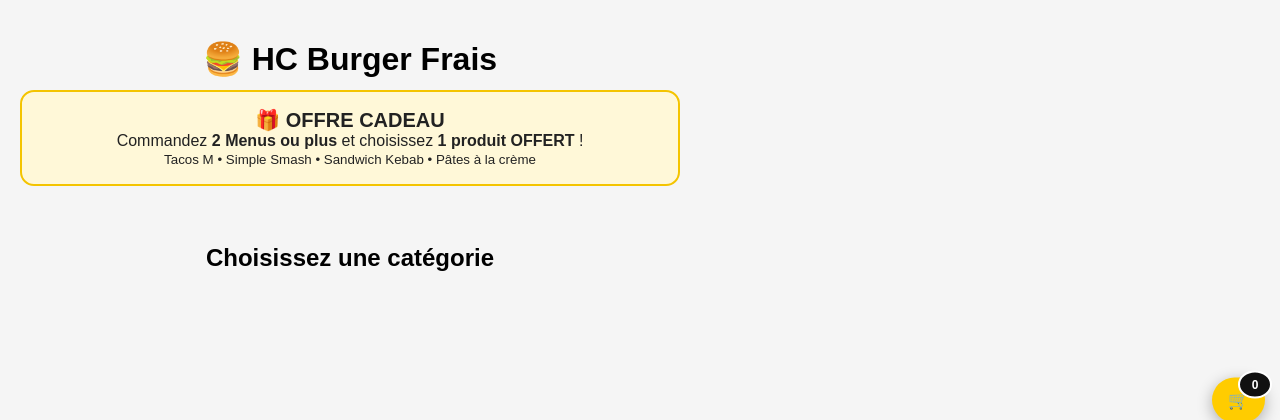
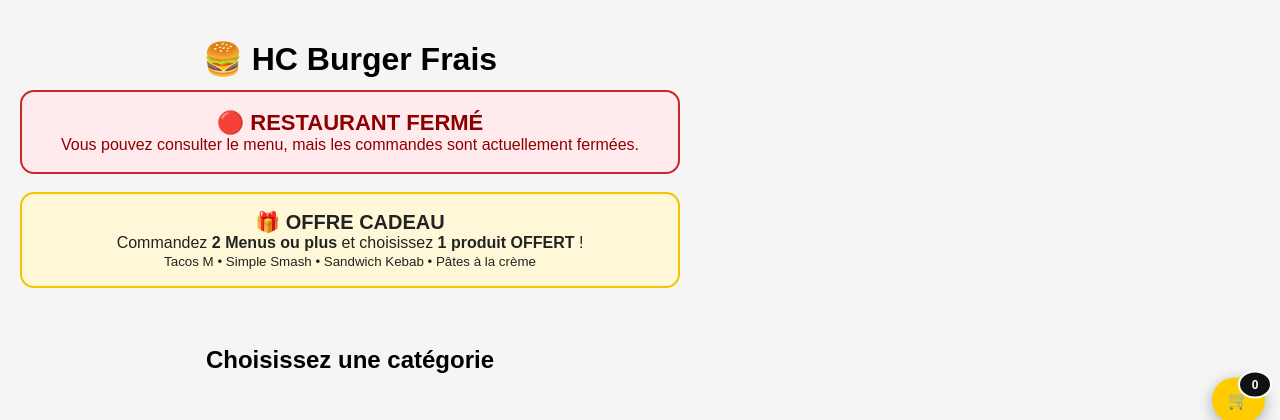
Before and after one commit to nassimchenib371-boop/Hc-burger-frais, a Flask app: template templates/index.html in a window 1280 px wide. Shown: the top 420 px of the page. Run offline with Flask 3, Linux system fonts and the light colour scheme; the template is opened without the code that fills it, so the values that code supplies are empty.

Commit message:
Add files via upload

```diff
--- a/templates/index.html
+++ b/templates/index.html
@@ -10,6 +10,13 @@
 <body>
 
     <h1>🍔 HC Burger Frais</h1>
+
+    {% if not restaurant_open %}
+    <div style="margin:12px auto 18px;max-width:760px;padding:18px;border:2px solid #c62828;border-radius:14px;text-align:center;background:#ffebee;color:#8e0000;">
+        <strong style="font-size:22px;">🔴 RESTAURANT FERMÉ</strong><br>
+        <span>Vous pouvez consulter le menu, mais les commandes sont actuellement fermées.</span>
+    </div>
+    {% endif %}
 
     <div style="margin:12px auto 18px; max-width:760px; padding:16px; border:2px solid #f4c400; border-radius:14px; text-align:center; background:#fff8d8; color:#222;">
         <strong style="font-size:20px;">🎁 OFFRE CADEAU</strong><br>
@@ -29,6 +36,8 @@
     'Tacos',
     'Sandwichs',
     'Poutines',
+    'Tenders',
+    'Menu Enfant',
     'Pâtes',
     'Frites',
     'Salades',
@@ -86,10 +95,14 @@
 
         <strong>{{ product.price }} €</strong>
 
+        {% if restaurant_open %}
         <a href="{{ url_for('add_to_cart', pid=product.id) }}"
            onclick="customizeOrAdd(event, this)">
             Ajouter au panier 🛒
         </a>
+        {% else %}
+        <span style="display:block;margin-top:10px;font-weight:700;color:#b71c1c;">🔴 Commandes fermées</span>
+        {% endif %}
 
     </div>
 {% endfor %}
```
